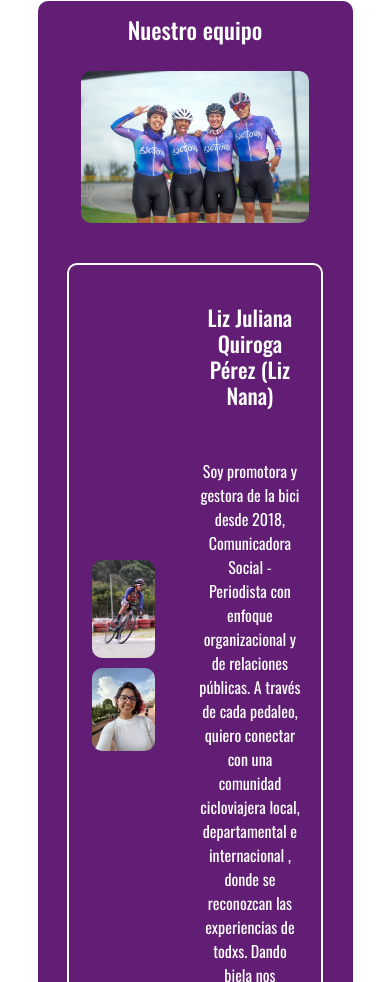
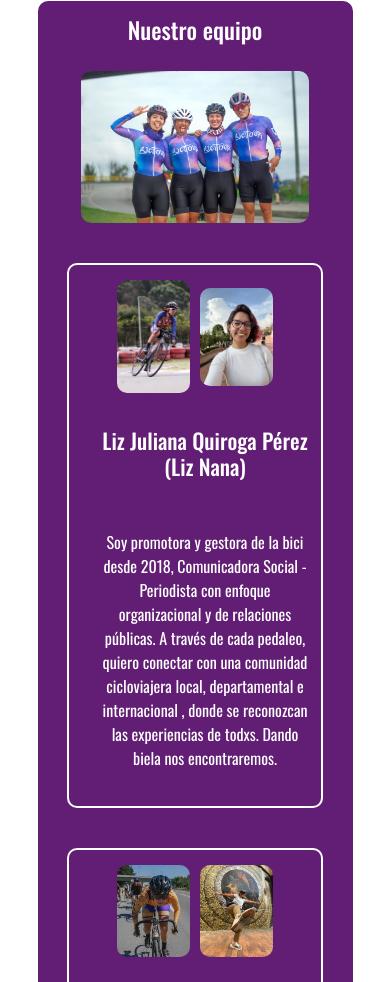
Before and after one commit to messtevez/bicitour-x, a plain HTML site: page quienesSomos.html in a window 390 px wide. Shown: the part 622-1604 px from the top of the page. Drawn offline with nearby package versions, Linux system fonts and the light colour scheme.

Commit message:
correccionMediaQueries

```diff
--- a/assets/css/quienesSomos.css
+++ b/assets/css/quienesSomos.css
@@ -76,7 +76,6 @@
 
 @media(max-width: 910px){
     .fotosPerfil {
-        flex-direction: column;
         justify-content: center;
     }
 }
@@ -91,12 +90,14 @@
     }
     .perfilesEquipo {
         width: 90%;
+        flex-direction: column;
+        align-items: center;
     }
     .perfilesEquipo img {
         width: 70%;
     }
     .textoPerfil {
-        width: 60%;
+        width: 100%;
     }
 }
 @media(max-width: 650px){
```
